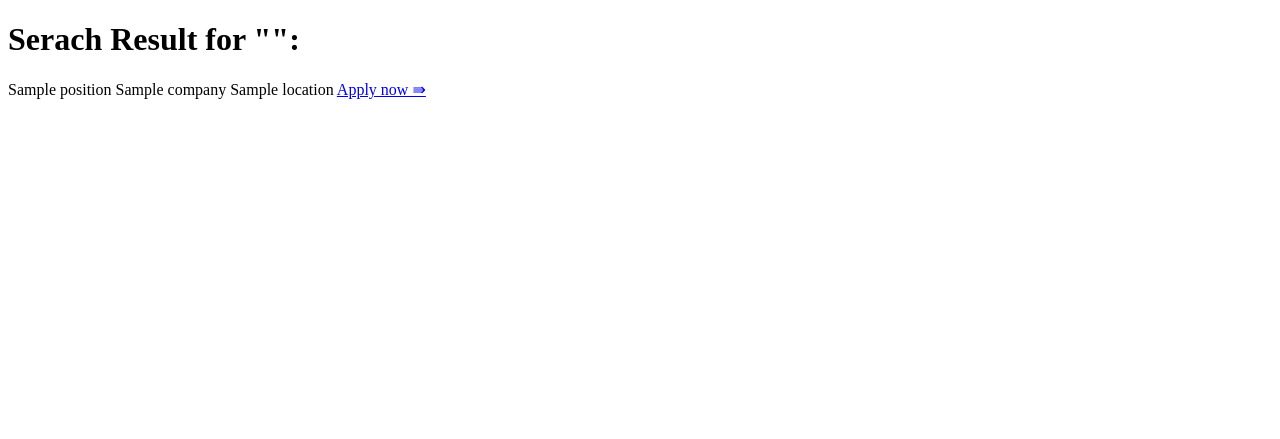
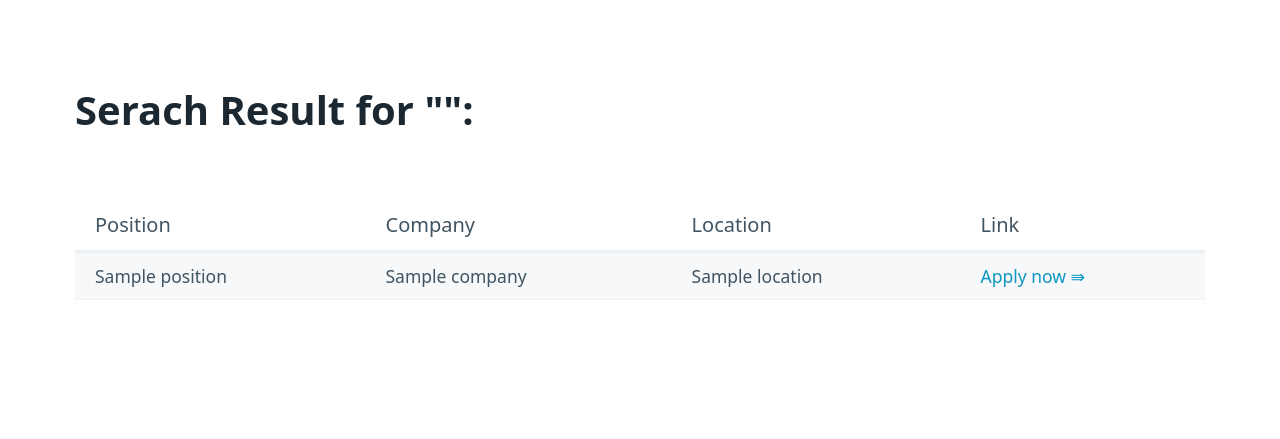
Before and after one commit to koreabeginner96/PraticeFlask, a Flask app: template webscrapper/templates/search.html in a window 1280 px wide. Shown: the top 439 px of the page. Run offline with Flask 3, Linux system fonts and the light colour scheme; the template is opened without the code that fills it: most values are stand-ins (such as "Sample title", 1, 10 or a date in 2020).

Commit message:
style : using picocss
picocss를 활용하여 css 보기 좋게 수정

```diff
--- a/webscrapper/templates/home.html
+++ b/webscrapper/templates/home.html
@@ -4,13 +4,16 @@
     <meta charset="UTF-8">
     <meta name="viewport" content="width=device-width, initial-scale=1.0">
     <title>Job Scrapper</title>
+    <link rel="stylesheet" href="https://cdn.jsdelivr.net/npm/@picocss/pico@1/css/pico.min.css">
 </head>
 <body>
+    <main class="container">
         <h1>Job Scrapper</h1>
         <h4>what do you want?</h4>
         <form action="/search">
             <input type="text" name ="keyword" placeholder="Write keyword please">
             <button>Search</button>
         </form>
+    </main>
 </body>
 </html>
--- a/webscrapper/templates/search.html
+++ b/webscrapper/templates/search.html
@@ -4,16 +4,32 @@
     <meta charset="UTF-8">
     <meta name="viewport" content="width=device-width, initial-scale=1.0">
     <title>Job Scrapper</title>
+    <link rel="stylesheet" href="https://cdn.jsdelivr.net/npm/@picocss/pico@1/css/pico.min.css">
 </head>
 <body>
+    <main class="container">
     <h1>Serach Result for "{{keyword}}":</h1>
-    {% for job in jobs %}
-        <div>
-        <span>{{job.position}}</span>
-        <span>{{job.company}}</span>
-        <span>{{job.location}}</span>
-        <a href="{{job.link}}" target="_blank">Apply now &rAarr;</a>
-    </div>
-    {% endfor %}
+
+    <figure><table role="grid">
+            <thead>
+                <tr>
+                    <th>Position</th>
+                    <th>Company</th>
+                    <th>Location</th>
+                    <th>Link</th>
+                </tr>
+            </thead>
+            <tbody>
+                {% for job in jobs %}
+                <tr>
+                <td>{{job.position}}</td>
+                <td>{{job.company}}</td>
+                <td>{{job.location}}</td>
+                <td><a href="{{job.link}}" target="_blank">Apply now &rAarr;</a></td>
+                </tr>
+            {% endfor %}
+            </tbody>
+        </table></figure>
+    </main>
 </body>
 </html>
```
Lines whose indentation alone changed are shown as unchanged.
